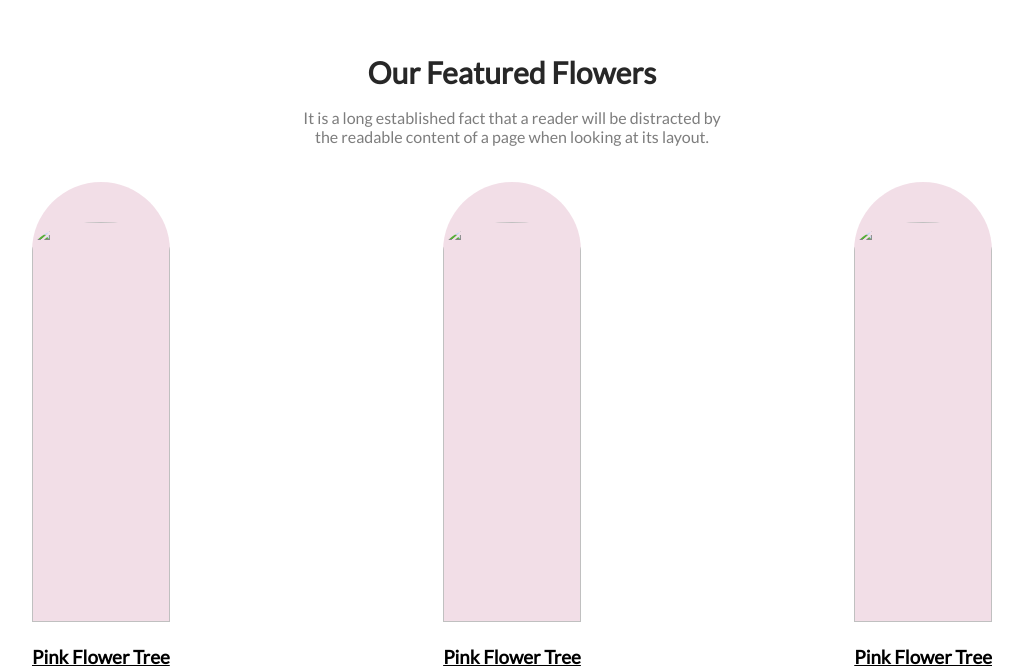
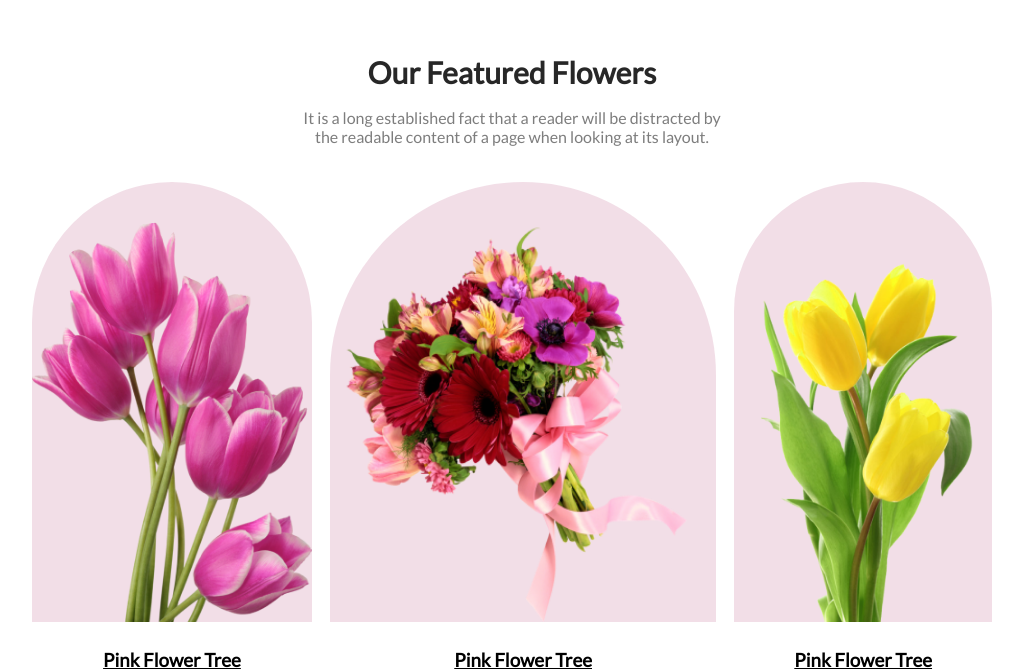
Before and after one commit to md-nazimuddin/flower-shop-website, a plain HTML site: page index.html in a window 1280 px wide. Shown: the part 728-1399 px from the top of the page, without its empty margins (128-1151 px from the left). Drawn offline with Linux system fonts and the light colour scheme; the site is published under a folder, as on GitHub Pages, so addresses that start at the root find nothing.

Commit message:
little change

```diff
--- a/index.html
+++ b/index.html
@@ -42,15 +42,15 @@
         <section>
             <div class="three-flower">
                <div class="three-flower-box">
-                <img src="/flower-shop-assignment/Flower Asset/pngwing 6.png" alt="" class="three-flower-pic">
+                <img src="flower-shop-assignment/Flower Asset/pngwing 6.png" alt="" class="three-flower-pic">
                 <h3 class="three-flower-title">Pink Flower Tree</h3>
                </div>
                <div class="three-flower-box">
-                <img src="/flower-shop-assignment/Flower Asset/pngwing 5.png" alt="" class="three-flower-pic">
+                <img src="flower-shop-assignment/Flower Asset/pngwing 5.png" alt="" class="three-flower-pic">
                 <h3 class="three-flower-title">Pink Flower Tree</h3>
                </div>
                <div class="three-flower-box">
-                <img src="/flower-shop-assignment/Flower Asset/pngwing 7.png" alt="" class="three-flower-pic">
+                <img src="flower-shop-assignment/Flower Asset/pngwing 7.png" alt="" class="three-flower-pic">
                 <h3 class="three-flower-title">Pink Flower Tree</h3>
                </div>
                </div>
```
